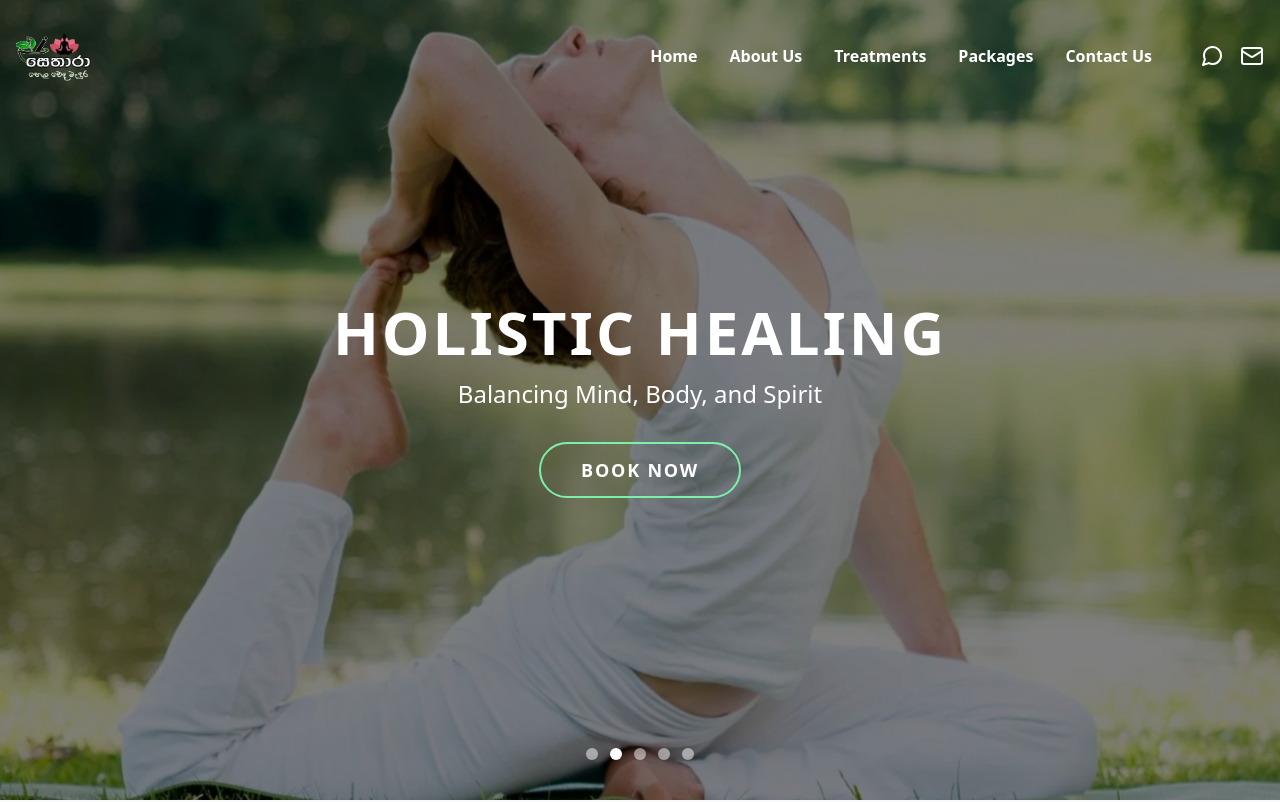
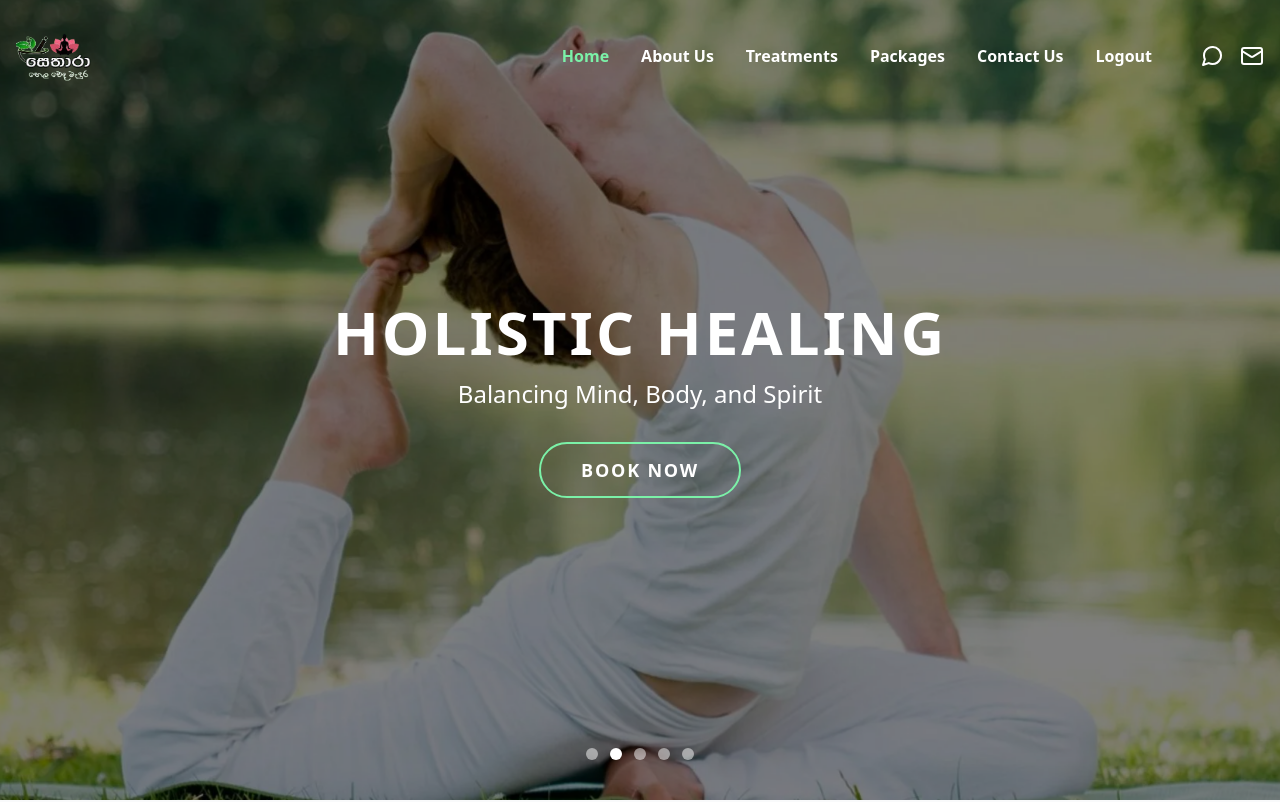
Before and after one commit to WMASewwandi/Sethara, a React (Vite) app: page /#home in a window 1280 px wide. Shown: the top 802 px of the page. Built offline with nearby package versions, Linux system fonts and the light colour scheme; sample sign-in values are in the browser's storage; a web font is replaced by a local one.

Commit message:
Fix auth flow and navigation: - Prevent page reload from redirecting to home - Fix alert handling - Auto-navigate to Packages if user is logged in (token check) - Implement logout functionality

```diff
--- a/package.json
+++ b/package.json
@@ -13,6 +13,7 @@
     "@tailwindcss/vite": "^4.1.11",
     "react": "^19.1.0",
     "react-dom": "^19.1.0",
+    "react-toastify": "^11.0.5",
     "tailwindcss": "^4.1.11"
   },
   "devDependencies": {
--- a/src/App.jsx
+++ b/src/App.jsx
@@ -15,8 +15,25 @@ import './index.css';
 
 
 export default function App() {
-  const [page, setPage] = useState('home');
+  const [page, setPage] = useState(() => {
+    const hash = window.location.hash.replace('#', '');
+    return hash || 'home';
+  });
   const [showAuthModal, setShowAuthModal] = useState(false);
+  const [isLoggedIn, setIsLoggedIn] = useState(false); // 1. Add login state
+
+  // 2. Check for token on initial load
+  useEffect(() => {
+    const token = localStorage.getItem('token');
+    if (token) {
+      setIsLoggedIn(true);
+    }
+  }, []);
+
+
+  useEffect(() => {
+    window.location.hash = page;
+  }, [page]);
 
   useEffect(() => {
     const favicon = document.querySelector("link[rel~='icon']");
@@ -35,12 +52,21 @@ export default function App() {
 
   const navigateTo = (path) => {
     setPage(path);
-    window.scrollTo(0, 0); // Scroll to top on page change
+    window.scrollTo(0, 0);
   };
 
+  // 3. Update handleAuthSuccess to set login state
   const handleAuthSuccess = () => {
     setShowAuthModal(false);
+    setIsLoggedIn(true);
     navigateTo('appointment');
+  };
+
+  // 4. Create a logout handler
+  const handleLogout = () => {
+    localStorage.removeItem('token');
+    setIsLoggedIn(false);
+    navigateTo('home'); // Navigate to home page on logout
   };
 
   const renderPage = () => {
@@ -61,11 +87,11 @@ export default function App() {
         );
       case 'about':
         return <PageWrapper><AboutUs /></PageWrapper>;
-      case 'treatments': // This now correctly points to the Treatments component
+      case 'treatments':
         return <PageWrapper><Treatments /></PageWrapper>;
       case 'packages':
         return <PageWrapper><Packages onBookNowClick={() => setShowAuthModal(true)} onViewAllClick={() => navigateTo('all-packages')} /></PageWrapper>;
-        case 'all-packages': // New case
+      case 'all-packages':
         return <PageWrapper><AllPackages onBookNowClick={() => setShowAuthModal(true)} /></PageWrapper>;
       case 'gallery':
         return <PageWrapper><Gallery /></PageWrapper>;
@@ -102,11 +128,15 @@ export default function App() {
       <div className="font-sans text-gray-800 relative bg-transparent">
         <div className={`transition-filter duration-300 ${showAuthModal ? 'filter blur-sm pointer-events-none' : ''}`}>
           <div className="flex flex-col min-h-screen">
+            {/* 5. Pass new props to the Header */}
             <Header
               navLinks={navLinks}
               onLogoClick={() => navigateTo('home')}
               onNavigate={navigateTo}
               currentPage={page}
+              isLoggedIn={isLoggedIn}
+              onLoginClick={() => setShowAuthModal(true)}
+              onLogout={handleLogout}
             />
             <div className="flex-grow pb-20">
               {renderPage()}
--- a/src/components/AuthModal.jsx
+++ b/src/components/AuthModal.jsx
@@ -1,4 +1,6 @@
 import React, { useState } from 'react';
+import { ToastContainer, toast } from 'react-toastify';
+import 'react-toastify/dist/ReactToastify.css';
 import BASE_URL from '../../Base/api';
 
 const AuthModal = ({ show, onClose, onAuthSuccess }) => {
@@ -20,7 +22,7 @@ const AuthModal = ({ show, onClose, onAuthSuccess }) => {
 
     if (!isLoginView) {
       if (!isStrongPassword(password)) {
-        alert('Password must include at least one uppercase letter, one number, and one special character.');
+        toast.error('Password must include at least one uppercase letter, one number, and one special character.');
         return;
       }
       const data = {
@@ -48,20 +50,20 @@ const AuthModal = ({ show, onClose, onAuthSuccess }) => {
         .then((data) => {
           if (data.statusCode == 200) {
             setIsLoginView(true);
-            alert('Sign up successful!');
+            toast.success('Sign up successful!');
             setFullName('');
             setEmail('');
             setPassword('');
           } else {
-            alert(data.message);
+            toast.error(data.message);
           }
         })
         .catch((error) => {
-          alert(error.message || "Sign up failed. Please try again.");
+          toast.error(error.message || "Sign up failed. Please try again.");
         });
     } else {
-      if (!email && !password) {
-        alert("Please Enter username and password");
+      if (!email || !password) {
+        toast.error("Please enter email and password");
         return;
       }
       try {
@@ -82,13 +84,13 @@ const AuthModal = ({ show, onClose, onAuthSuccess }) => {
         const responseData = await response.json();
 
         if (responseData.statusCode === 200) {
-          alert("Login Successfully");
+          toast.success("Login successful");
           const token = responseData.result.accessToken;
           localStorage.setItem("token", token);
           onAuthSuccess();
         }
       } catch (error) {
-        alert(error.message);
+        toast.error(error.message || "Login failed. Please try again.");
       }
     }
   };
@@ -117,7 +119,7 @@ const AuthModal = ({ show, onClose, onAuthSuccess }) => {
           <div className="absolute inset-0 bg-black/70 backdrop-blur-sm"></div>
         </div>
 
-        <div className="relative w-full max-w-sm mx-4 rounded-lg shadow-2xl overflow-hidden border border-gray-200/20">
+        <div className="fixed inset-20 rounded-lg shadow-2xl overflow-hidden border border-gray-200/20">
           <div className="absolute inset-0">
             <video
               src="/loginc.mp4"
@@ -130,7 +132,7 @@ const AuthModal = ({ show, onClose, onAuthSuccess }) => {
             <div className="absolute inset-0 bg-black/60"></div>
           </div>
 
-          <div className="relative z-10 p-8 text-center">
+          <div className="relative z-10 p-28 text-center">
             <h3 className="text-2xl font-bold mb-6 text-white">
               {isLoginView ? 'Login' : 'Create an Account'}
             </h3>
@@ -182,6 +184,18 @@ const AuthModal = ({ show, onClose, onAuthSuccess }) => {
             </button>
           </div>
         </div>
+        <ToastContainer
+          position="top-right"
+          autoClose={4000}
+          hideProgressBar={false}
+          newestOnTop={false}
+          closeOnClick
+          rtl={false}
+          pauseOnFocusLoss
+          draggable
+          pauseOnHover
+          theme="dark"
+        />
       </div>
     </>
   );
--- a/src/components/Header.jsx
+++ b/src/components/Header.jsx
@@ -1,7 +1,7 @@
 import React, { useState } from 'react';
 import { WhatsAppIcon, MailIcon, Icon } from './Icons';
 
-const Header = ({ navLinks, onNavigate, onLogoClick, currentPage }) => {
+const Header = ({ navLinks, onNavigate, onLogoClick, currentPage, isLoggedIn, onLoginClick, onLogout }) => {
   const [isMenuOpen, setIsMenuOpen] = useState(false);
 
   const isHomePage = currentPage === 'home';
@@ -11,43 +11,55 @@ const Header = ({ navLinks, onNavigate, onLogoClick, currentPage }) => {
     setIsMenuOpen(false);
   };
 
-  // Define styles based on the current page
   const headerClasses = isHomePage
-    ? 'absolute top-0 left-0 w-full z-50 p-4' // Transparent for home
-    : 'absolute top-0 left-0 w-full z-50 p-4 bg-transparent'; // Light, blurred for other pages
+    ? 'absolute top-0 left-0 w-full z-50 p-4'
+    : 'absolute top-0 left-0 w-full z-50 p-4 bg-transparent';
 
+  // Define text colors for different states
   const textColor = isHomePage ? 'text-white' : 'text-gray-800';
   const hoverColor = isHomePage ? 'hover:text-green-300' : 'hover:text-green-600';
+  // 1. Define the color for the active link
+  const activeColor = isHomePage ? 'text-green-300' : 'text-green-600';
   const navBg = isHomePage ? 'bg-transparent' : 'margin-bottom-10';
   const mobileMenuBg = isHomePage ? 'bg-black/50 backdrop-blur-lg' : 'bg-white shadow-lg';
   const mobileMenuHr = isHomePage ? 'border-gray-500' : 'border-gray-200';
 
-
   return (
     <header className={headerClasses}>
       <div className="container mx-auto flex justify-between items-center">
-        {/* Left: Logo */}
         <button onClick={onLogoClick} className="cursor-pointer bg-transparent border-none">
           <img src="/header.png" alt="Clinic Logo" className="h-20" />
         </button>
 
-        {/* Right side: Desktop Navigation and Social Icons */}
         <div className="hidden md:flex items-center space-x-6">
           <nav className={`flex items-center space-x-8 py-2 px-6 rounded-full ${navBg}`}>
             {navLinks.map(link => (
-                <button key={link.name} onClick={() => handleNavClick(link.path)} className={`${textColor} ${hoverColor} font-semibold transition duration-300 bg-transparent border-none cursor-pointer`}>
+              // 2. Conditionally apply the activeColor class
+              <button
+                key={link.name}
+                onClick={() => handleNavClick(link.path)}
+                className={`${currentPage === link.path ? activeColor : textColor} ${hoverColor} font-semibold transition duration-300 bg-transparent border-none cursor-pointer`}
+              >
                 {link.name}
               </button>
             ))}
+             {isLoggedIn ? (
+              <button onClick={onLogout} className={`${textColor} ${hoverColor} font-semibold transition duration-300 bg-transparent border-none cursor-pointer`}>
+                Logout
+              </button>
+            ) : (
+              <button onClick={onLoginClick} className={`${textColor} ${hoverColor} font-semibold transition duration-300 bg-transparent border-none cursor-pointer`}>
+                Login
+              </button>
+            )}
           </nav>
 
           <div className="flex items-center space-x-4">
-              <a href="075 315 5777" className={`${textColor} ${hoverColor}`}><WhatsAppIcon /></a>
-              <a href="#" className={`${textColor} ${hoverColor}`}><MailIcon /></a>
+            <a href="tel:0753155777" className={`${textColor} ${hoverColor}`}><WhatsAppIcon /></a>
+            <a href="mailto:example@mail.com" className={`${textColor} ${hoverColor}`}><MailIcon /></a>
           </div>
         </div>
 
-        {/* Mobile Menu Button */}
         <button className={`md:hidden ${textColor}`} onClick={() => setIsMenuOpen(!isMenuOpen)}>
           <Icon>
             <line x1="4" y1="12" x2="20" y2="12" />
@@ -57,18 +69,31 @@ const Header = ({ navLinks, onNavigate, onLogoClick, currentPage }) => {
         </button>
       </div>
 
-      {/* Mobile Menu Dropdown */}
       {isMenuOpen && (
         <div className={`md:hidden mt-4 rounded-lg p-4 flex flex-col items-start space-y-3 ${mobileMenuBg}`}>
           {navLinks.map(link => (
-            <button key={link.name} onClick={() => handleNavClick(link.path)} className={`${textColor} ${hoverColor} font-semibold w-full text-left`}>
+            // 3. Apply the same logic to the mobile menu
+            <button
+              key={link.name}
+              onClick={() => handleNavClick(link.path)}
+              className={`${currentPage === link.path ? activeColor : textColor} ${hoverColor} font-semibold w-full text-left`}
+            >
               {link.name}
             </button>
           ))}
+          {isLoggedIn ? (
+            <button onClick={() => { onLogout(); setIsMenuOpen(false); }} className={`${textColor} ${hoverColor} font-semibold w-full text-left`}>
+              Logout
+            </button>
+          ) : (
+            <button onClick={() => { onLoginClick(); setIsMenuOpen(false); }} className={`${textColor} ${hoverColor} font-semibold w-full text-left`}>
+              Login
+            </button>
+          )}
           <hr className={`w-full my-2 ${mobileMenuHr}`}/>
           <div className="flex items-center space-x-4 pt-2">
-              <a href="#" className={`${textColor} ${hoverColor}`}><WhatsAppIcon /></a>
-              <a href="#" className={`${textColor} ${hoverColor}`}><MailIcon /></a>
+            <a href="tel:0753155777" className={`${textColor} ${hoverColor}`}><WhatsAppIcon /></a>
+            <a href="mailto:example@mail.com" className={`${textColor} ${hoverColor}`}><MailIcon /></a>
           </div>
         </div>
       )}
```
Also changed, not shown: 1 other file (tests, documents, lock files or other folders). Lines whose indentation alone changed are shown as unchanged.
